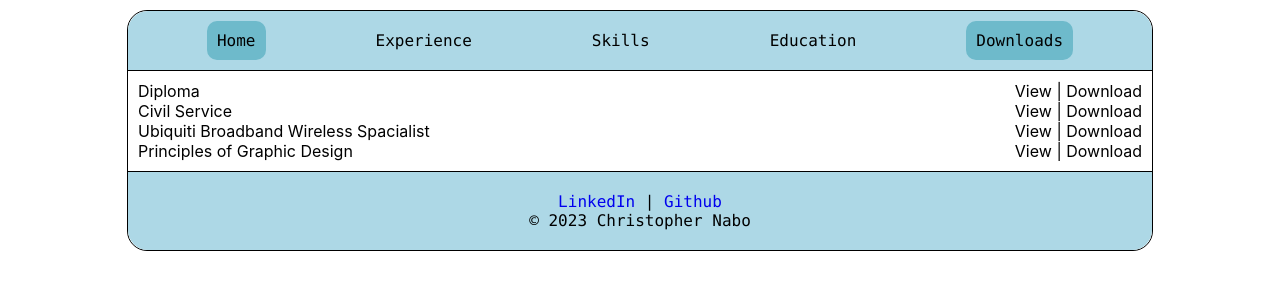
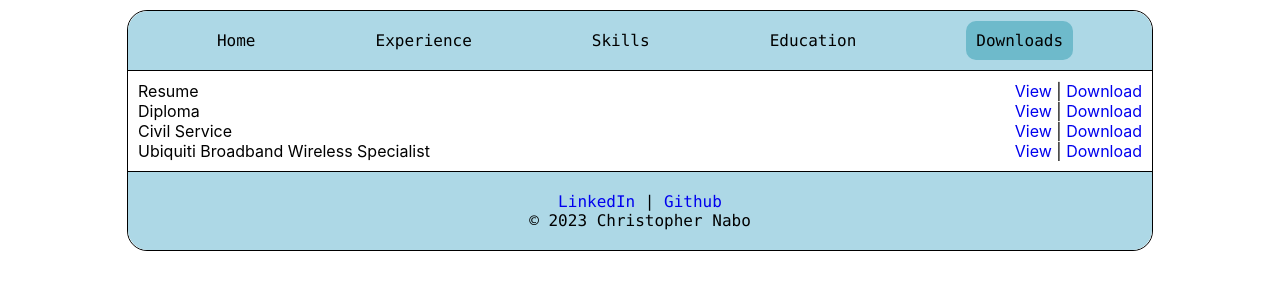
Before and after one commit to christophernabo/resume, a React (Create React App) app: page /downloads in a window 1280 px wide. Shown: the top 300 px of the page. Built offline with nearby package versions, Linux system fonts and the light colour scheme.

Commit message:
added placeholder links to the action buttons on the Downloads page

```diff
--- a/src/components/Pages/Downloads.jsx
+++ b/src/components/Pages/Downloads.jsx
@@ -4,27 +4,160 @@ import Footer from "../UI/Footer";
 
 function DownloadsPage() {
     return (
-        <div style={{ display: 'inline-block', width: "80vw", border: "1px solid black ", margin: "10px", borderRadius: "20px" }}>
+        <div style={{
+            display: 'inline-block',
+            width: "80vw",
+            border: "1px solid black ",
+            margin: "10px",
+            borderRadius: "20px"
+        }}>
+
             <Navbar />
-            <div style={{ margin: "10px", textAlign: "left" }}>
-                <div style={{ display: "flex", alignItems: "center", justifyContent: "space-between" }}>
-                    <div style={{ marginRight: "10px", overflow: "hidden", textOverflow: "ellipsis", whiteSpace: "nowrap" }}>Diploma</div>
-                    <div >View | Download</div>
+
+            <div style={{
+                margin: "10px",
+                textAlign: "left"
+            }}>
+
+                <div style={{
+                    display: "flex",
+                    alignItems: "center",
+                    justifyContent: "space-between"
+                }}>
+                    <div style={{
+                        marginRight: "10px",
+                        overflow: "hidden",
+                        textOverflow: "ellipsis",
+                        whiteSpace: "nowrap"
+                    }}>Resume</div>
+                    <div ><a href="#"
+                        target="_blank"
+                        rel="noopener noreferrer"
+                        style={{ textDecoration: "none" }}
+                        aria-label="View File">
+                        <span style={{
+                            cursor: "pointer",
+                            color: "inherit"
+                        }} >View
+                        </span>
+                    </a> | <a href="#"
+                        target="_blank"
+                        rel="noopener noreferrer"
+                        style={{ textDecoration: "none" }}
+                        aria-label="Download File">
+                            <span style={{
+                                cursor: "pointer",
+                                color: "inherit"
+                            }} >Download</span>
+                        </a>
+                    </div>
                 </div>
-                <div style={{ display: "flex", alignItems: "center", justifyContent: "space-between" }}>
-                    <div style={{ marginRight: "10px", overflow: "hidden", textOverflow: "ellipsis", whiteSpace: "nowrap" }}>Civil Service</div>
-                    <div >View | Download</div>
+
+                <div style={{
+                    display: "flex",
+                    alignItems: "center",
+                    justifyContent: "space-between"
+                }}>
+                    <div style={{
+                        marginRight: "10px",
+                        overflow: "hidden",
+                        textOverflow: "ellipsis",
+                        whiteSpace: "nowrap"
+                    }}>Diploma</div>
+                    <div ><a href="#"
+                        target="_blank"
+                        rel="noopener noreferrer"
+                        style={{ textDecoration: "none" }}
+                        aria-label="View File">
+                        <span style={{
+                            cursor: "pointer",
+                            color: "inherit"
+                        }} >View
+                        </span>
+                    </a> | <a href="#"
+                        target="_blank"
+                        rel="noopener noreferrer"
+                        style={{ textDecoration: "none" }}
+                        aria-label="Download File">
+                            <span style={{
+                                cursor: "pointer",
+                                color: "inherit"
+                            }} >Download</span>
+                        </a>
+                    </div>
                 </div>
-                <div style={{ display: "flex", alignItems: "center", justifyContent: "space-between" }}>
-                    <div style={{ marginRight: "10px", overflow: "hidden", textOverflow: "ellipsis", whiteSpace: "nowrap" }}>Ubiquiti Broadband Wireless Spacialist</div>
-                    <div >View | Download</div>
+
+                <div style={{
+                    display: "flex",
+                    alignItems: "center",
+                    justifyContent: "space-between"
+                }}>
+                    <div style={{
+                        marginRight: "10px",
+                        overflow: "hidden",
+                        textOverflow: "ellipsis",
+                        whiteSpace: "nowrap"
+                    }}>Civil Service</div>
+                    <div ><a href="#"
+                        target="_blank"
+                        rel="noopener noreferrer"
+                        style={{ textDecoration: "none" }}
+                        aria-label="View File">
+                        <span style={{
+                            cursor: "pointer",
+                            color: "inherit"
+                        }} >View
+                        </span>
+                    </a> | <a href="#"
+                        target="_blank"
+                        rel="noopener noreferrer"
+                        style={{ textDecoration: "none" }}
+                        aria-label="Download File">
+                            <span style={{
+                                cursor: "pointer",
+                                color: "inherit"
+                            }} >Download</span>
+                        </a>
+                    </div>
                 </div>
-                <div style={{ display: "flex", alignItems: "center", justifyContent: "space-between" }}>
-                    <div style={{ marginRight: "10px", overflow: "hidden", textOverflow: "ellipsis", whiteSpace: "nowrap" }}>Principles of Graphic Design</div>
-                    <div >View | Download</div>
+
+                <div style={{
+                    display: "flex",
+                    alignItems: "center",
+                    justifyContent: "space-between"
+                }}>
+                    <div style={{
+                        marginRight: "10px",
+                        overflow: "hidden",
+                        textOverflow: "ellipsis",
+                        whiteSpace: "nowrap"
+                    }}>Ubiquiti Broadband Wireless Specialist</div>
+                    <div ><a href="#"
+                        target="_blank"
+                        rel="noopener noreferrer"
+                        style={{ textDecoration: "none" }}
+                        aria-label="View File">
+                        <span style={{
+                            cursor: "pointer",
+                            color: "inherit"
+                        }} >View
+                        </span>
+                    </a> | <a href="#"
+                        target="_blank"
+                        rel="noopener noreferrer"
+                        style={{ textDecoration: "none" }}
+                        aria-label="Download File">
+                            <span style={{
+                                cursor: "pointer",
+                                color: "inherit"
+                            }} >Download</span>
+                        </a>
+                    </div>
                 </div>
             </div>
+
             <Footer />
+
         </div >
     );
 }
--- a/src/components/UI/Footer.jsx
+++ b/src/components/UI/Footer.jsx
@@ -12,10 +12,12 @@ const Footer = () => {
                 fontFamily: "Consolas",
                 fontSize: "16px",
                 backgroundColor: "#ADD8E6",
-            }}
-        >
+            }}>
+
             <div><a href="https://www.linkedin.com/" target="_blank" rel="noopener noreferrer" style={{ textDecoration: "none" }} aria-label="LinkedIn Profile"><span style={{ cursor: "pointer", color: "inherit" }} >LinkedIn</span></a> | <a href="https://www.github.com/" target="_blank" rel="noopener noreferrer" style={{ textDecoration: "none" }} aria-label="GitHub Profile"><span style={{ cursor: "pointer", textDecoration: "none", color: "inherit" }}>Github</span></a></div>
+
             <div>© 2023 Christopher Nabo</div>
+
         </div>
     );
 };
--- a/src/components/UI/Navbar.jsx
+++ b/src/components/UI/Navbar.jsx
@@ -22,15 +22,14 @@ function Navbar() {
       );
       setButtons(updatedButtons);
       setActiveButton(activeLink);
-    } else {
-      const updatedButtons = buttons.map((button) =>
-        button.label === "Home" ? { ...button, isHovered: true } : button
-      );
-      setButtons(updatedButtons);
-      localStorage.setItem("activeLink", "/");
-      setActiveButton("/");
     }
   }, [localStorage]);
+
+  useEffect(() => {
+    return () => {
+      localStorage.removeItem("activeLink");
+    };
+  }, []);
 
   const handleHover = (id, isHovered) => {
     const updatedButtons = buttons.map((button) =>
@@ -68,6 +67,7 @@ function Navbar() {
 
   return (
     <div style={{ borderBottom: "1px solid black", backgroundColor: "#ADD8E6", borderRadius: "20px 20px 0px 0px", }}>
+
       {buttons.map((button) => (
         <button
           key={button.id}
@@ -83,6 +83,7 @@ function Navbar() {
           {button.label}
         </button>
       ))}
+
     </div>
   );
 }
```
Also changed, not shown: src/components/Pages/Education.jsx (+71 -14 lines), src/components/Pages/Experience.jsx (+93 -15 lines), src/components/Pages/Home.jsx (+30 -4 lines), src/components/Pages/Skills.jsx (+48 -6 lines).
